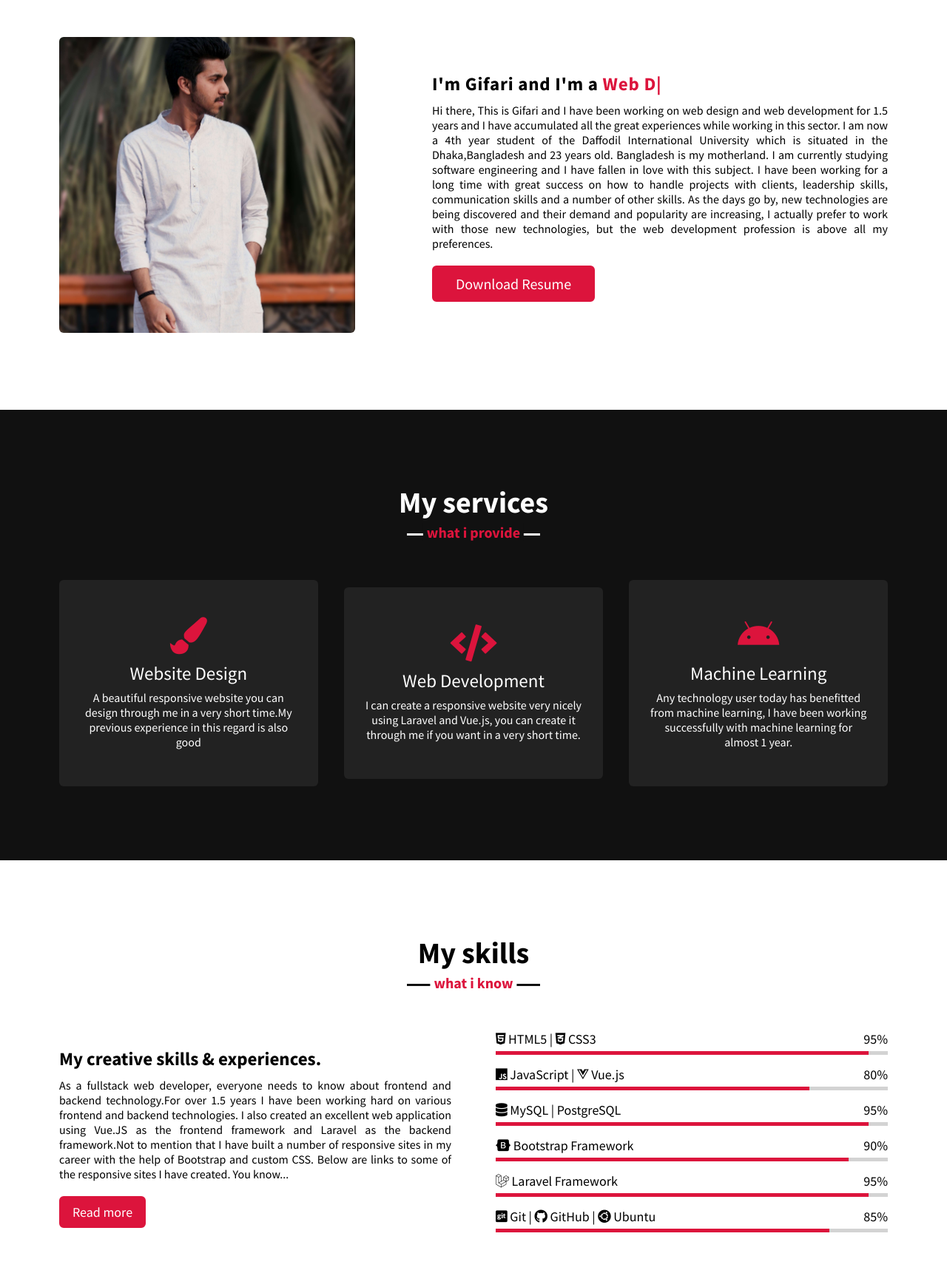
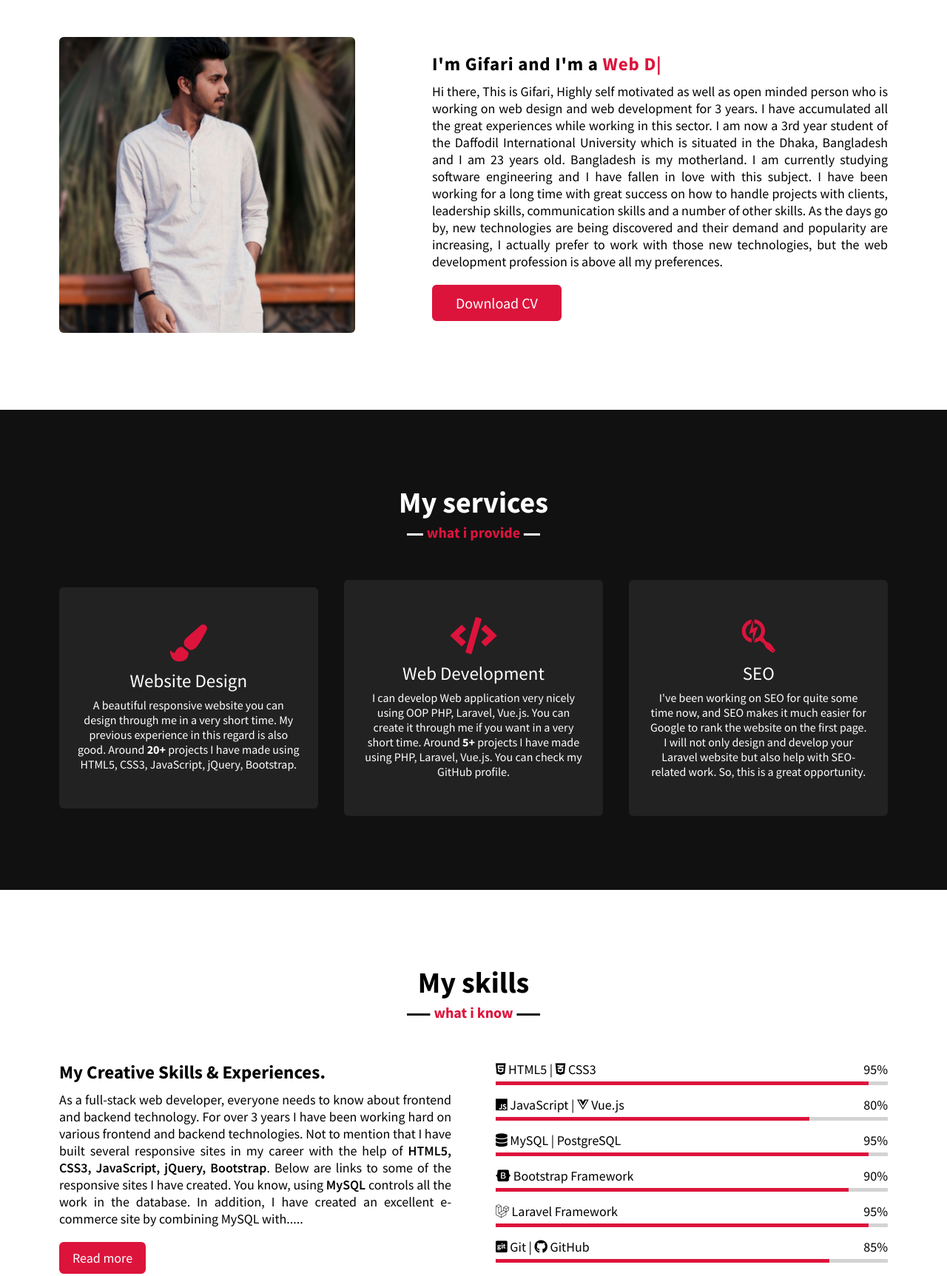
Before and after one commit to abuzar-gifari/portfolio, a plain HTML site: page index.html in a window 1280 px wide. Shown: the part 980-2705 px from the top of the page at 74% size. Drawn offline with nearby package versions, Linux system fonts and the light colour scheme.

Commit message:
portfolio is ready now

```diff
--- a/index.html
+++ b/index.html
@@ -66,8 +66,8 @@
                 </div>
                 <div class="column right">
                     <div class="text letter_spacing_cls" style="font-family: 'Source Sans Pro', sans-serif; font-weight:700;">I'm Gifari and I'm a <span class="typing-2"></span></div>
-                    <p>Hi there, This is Gifari and I have been working on web design and web development for 1.5 years and I have accumulated all the great experiences while working in this sector. I am now a 4th year student of the Daffodil International University which is situated in the Dhaka,Bangladesh and 23 years old. Bangladesh is my motherland. I am currently studying software engineering and I have fallen in love with this subject. I have been working for a long time with great success on how to handle projects with clients, leadership skills, communication skills and a number of other skills. As the days go by, new technologies are being discovered and their demand and popularity are increasing, I actually prefer to work with those new technologies, but the web development profession is above all my preferences.</p>
-                    <a href="./cv/CV%20of%20Sk%20Md%20Abuzar%20Gifari.docx" download="cv_of_Sk_Md_Abuzar_Gifari.docx">Download Resume</a>
+                    <p style="font-size: 18px">Hi there, This is Gifari, Highly self motivated as well as open minded person who is working on web design and web development for 3 years. I have accumulated all the great experiences while working in this sector. I am now a 3rd year student of the Daffodil International University which is situated in the Dhaka, Bangladesh and I am 23 years old. Bangladesh is my motherland. I am currently studying software engineering and I have fallen in love with this subject. I have been working for a long time with great success on how to handle projects with clients, leadership skills, communication skills and a number of other skills. As the days go by, new technologies are being discovered and their demand and popularity are increasing, I actually prefer to work with those new technologies, but the web development profession is above all my preferences.</p>
+                    <a href="./cv/CV%20of%20Sk%20Md%20Abuzar%20Gifari.pdf" download="cv_of_Sk_Md_Abuzar_Gifari.pdf">Download CV</a>
                 </div>
             </div>
         </div>
@@ -82,21 +82,22 @@
                     <div class="box">
                         <i class="fas fa-paint-brush"></i>
                         <div class="text">Website Design</div>
-                        <p>A beautiful responsive website you can design through me in a very short time.My previous experience in this regard is also good</p>
+                        A beautiful responsive website you can design through me in a very short time. My previous experience in this regard is also good. Around <b>20+</b> projects I have made using HTML5, CSS3, JavaScript, jQuery, Bootstrap.
+                        <p></p>
                     </div>
                 </div>
                 <div class="card">
                     <div class="box">
                         <i class="fas fa-code"></i>
                         <div class="text">Web Development</div>
-                        <p>I can create a responsive website very nicely using Laravel and Vue.js, you can create it through me if you want in a very short time.</p>
+                        <p>I can develop Web application very nicely using OOP PHP, Laravel, Vue.js. You can create it through me if you want in a very short time. Around <b>5+</b> projects I have made using PHP, Laravel, Vue.js. You can check my GitHub profile.</p>
                     </div>
                 </div>
                 <div class="card">
                     <div class="box">
-                        <i class="fab fa-android "></i>
-                        <div class="text">Machine Learning</div>
-                        <p>Any technology user today has benefitted from machine learning, I have been working successfully with machine learning for almost 1 year.</p>
+                        <i class="fab fa-searchengin"></i>
+                        <div class="text">SEO</div>
+                        <p>I've been working on SEO for quite some time now, and SEO makes it much easier for Google to rank the website on the first page. I will not only design and develop your Laravel website but also help with SEO-related work. So, this is a great opportunity.</p>
                     </div>
                 </div>
                </div>
@@ -110,8 +111,8 @@
             <h2 class="title" style="font-family: 'Source Sans Pro', sans-serif;font-weight:700;">My skills</h2>
             <div class="skills-content">
                 <div class="column left">
-                    <div class="text" style="font-family: 'Source Sans Pro', sans-serif;font-weight:700; font-size:25px;">My creative skills & experiences.</div>
-                    <p>As a fullstack web developer, everyone needs to know about frontend and backend technology.For over 1.5 years I have been working hard on various frontend and backend technologies. I also created an excellent web application using Vue.JS as the frontend framework and Laravel as the backend framework.Not to mention that I have built a number of responsive sites in my career with the help of Bootstrap and custom CSS. Below are links to some of the responsive sites I have created. You know...</p>
+                    <div class="text" style="font-family: 'Source Sans Pro', sans-serif;font-weight:700; font-size:25px;">My Creative Skills & Experiences.</div>
+                    <p style="font-size: 18px;">As a full-stack web developer, everyone needs to know about frontend and backend technology. For over 3 years I have been working hard on various frontend and backend technologies.  Not to mention that I have built several responsive sites in my career with the help of <span style="font-weight: 600">HTML5, CSS3, JavaScript, jQuery, Bootstrap</span>. Below are links to some of the responsive sites I have created. You know, using <span style="font-weight: 600">MySQL</span> controls all the work in the database. In addition, I have created an excellent e-commerce site by combining MySQL with.....</p>
                     <a href="readmore.html" target="_blank">Read more</a>
                 </div>
                 <div class="column right">
@@ -153,7 +154,7 @@
                     </div>
                     <div class="bars">
                         <div class="info">
-                            <span><i class="fab fa-git-square"></i> Git | <i class="fab fa-github"></i> GitHub | <i class="fab fa-ubuntu"></i> Ubuntu</span>
+                            <span><i class="fab fa-git-square"></i> Git | <i class="fab fa-github"></i> GitHub  </span>
                             <span>85%</span>
                         </div>
                         <div class="line vuejs"></div>
@@ -232,7 +233,7 @@
     </section>
 
 <!--     footer section start -->
-    <footer style="background-color: white;color:black;font-family: 'Source Sans Pro', sans-serif;">
+    <footer style="background-color: #fff;color:black;font-family: 'Source Sans Pro', sans-serif;">
         <div class="container">
             <div class="row">
                 <div class="col-md-6">
```
Also changed, not shown: readmore.html (+4 -4 lines), 1 other file.
